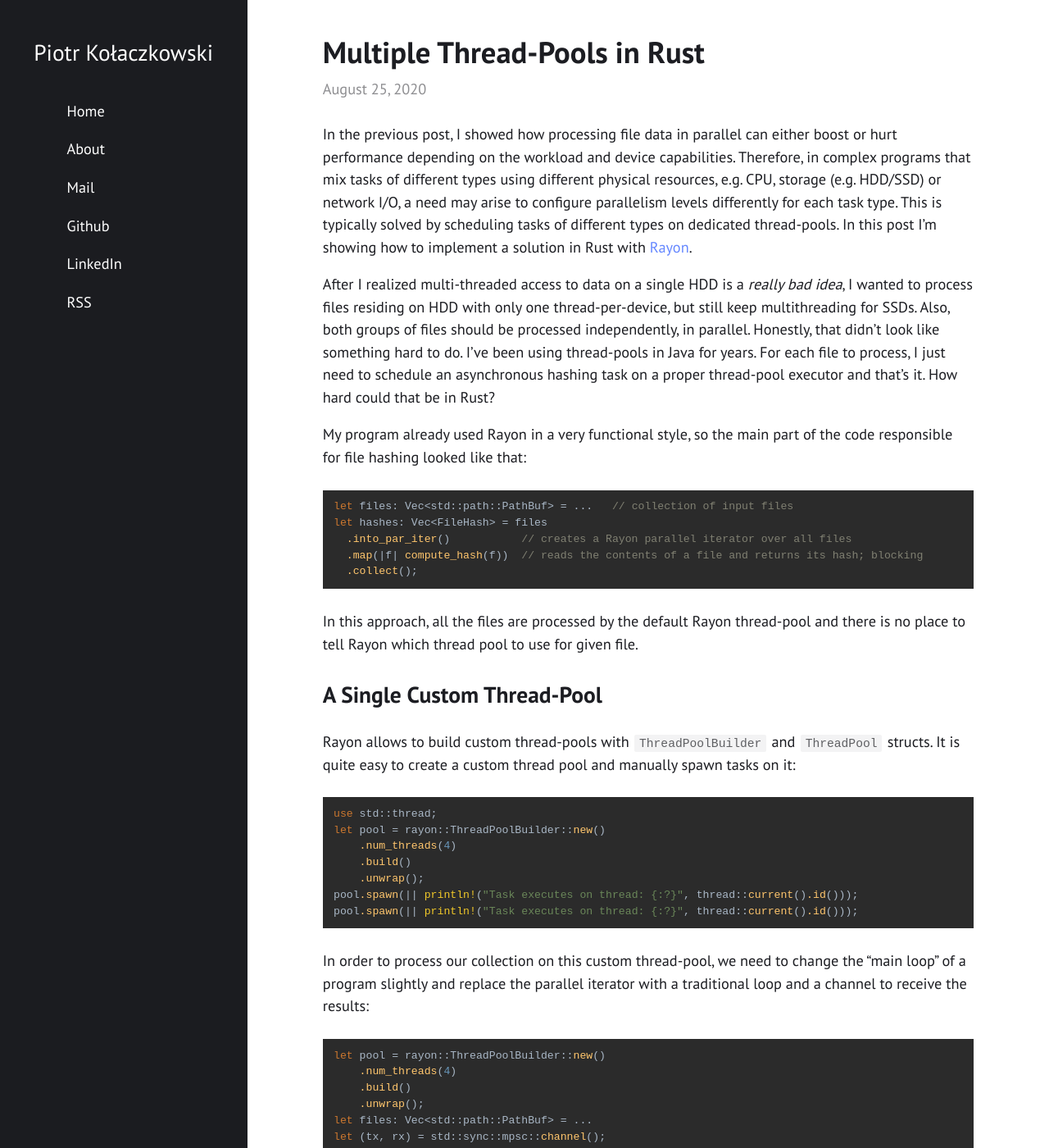
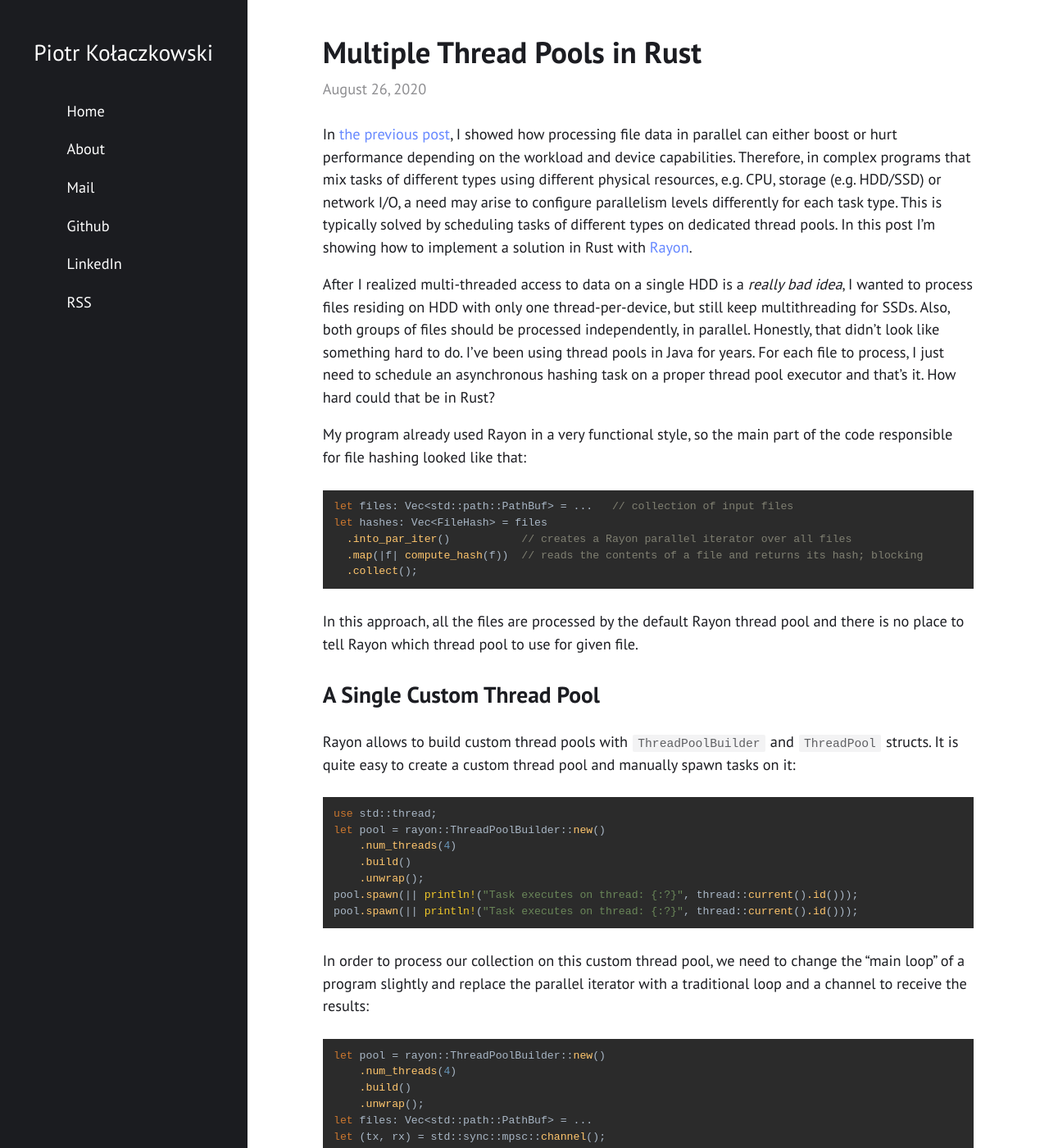
Before and after one commit to pkolaczk/pkolaczk.github.io, a Jekyll site: the page built from _posts/2020-08-26-multiple-threadpools-rust.md, in a window 1280 px wide and 1400 px high. Shown: the whole window at 82% size. Built offline with Jekyll 4.4.1, drawn with Linux system fonts in a browser that asks for light colours; nearby versions of some CDN libraries; library files that are not in the unit come from our copies; comment, search, counter and statistics services are not loaded; some of the changed text lies outside the part shown.

Commit message:
Minor text edits

````diff
--- a/_posts/2020-08-25-multiple-threadpools-rust.md
+++ b/_posts/2020-08-26-multiple-threadpools-rust.md
@@ -30,12 +32,12 @@ let hashes: Vec<FileHash> = files
   .map(|f| compute_hash(f))  // reads the contents of a file and returns its hash; blocking
   .collect();
 ```
-In this approach, all the files are processed by the default Rayon thread-pool and
+In this approach, all the files are processed by the default Rayon thread pool and
 there is no place to tell Rayon which thread pool to use for given file.
 
-# A Single Custom Thread-Pool
+# A Single Custom Thread Pool
 
-Rayon allows to build custom thread-pools with `ThreadPoolBuilder` and `ThreadPool` structs.
+Rayon allows to build custom thread pools with `ThreadPoolBuilder` and `ThreadPool` structs.
 It is quite easy to create a custom thread pool and manually spawn tasks on it:
 
 ```rust
@@ -48,7 +50,7 @@ pool.spawn(|| println!("Task executes on thread: {:?}", thread::current().id()))
 pool.spawn(|| println!("Task executes on thread: {:?}", thread::current().id()));
 ```
 
-In order to process our collection on this custom thread-pool, we need to change the "main loop" of
+In order to process our collection on this custom thread pool, we need to change the "main loop" of
 a program slightly and replace the parallel iterator with a traditional loop and a channel to receive the
 results:
 
@@ -73,14 +75,8 @@ let hashes: Vec<FileHash> = rx.into_iter().collect();  // ... this would block
 Now it is quite straightforward to transform this approach to more than one thread pool:
 
 ```rust
-let hdd_pool = rayon::ThreadPoolBuilder::new()
-    .num_threads(1)
-    .build()
-    .unwrap();
-let ssd_pool = rayon::ThreadPoolBuilder::new()
-    .num_threads(16)
-    .build()
-    .unwrap();
+let hdd_pool = rayon::ThreadPoolBuilder::new().num_threads(1).build().unwrap();
+let ssd_pool = rayon::ThreadPoolBuilder::new().num_threads(16).build().unwrap();
 
 let files: Vec<std::path::PathBuf> = ...
 let (tx, rx) = std::sync::mpsc::channel();
@@ -165,7 +161,7 @@ pool.scope(move |s| {
 
 What about multiple thread pools?
 A single `Scope` in Rayon is always associated with a single `ThreadPool`.
-Therefore, if we need multiple thread-pools, then we need multiple scopes, active at the same time.
+Therefore, if we need multiple thread pools, then we need multiple scopes, active at the same time.
 Fortunately, scopes can be nested:
 
 ```rust
````
Also changed, not shown: other parts of _posts/2020-08-26-multiple-threadpools-rust.md (+31 -25 lines), _sass/dist/layout.css (added, +33 -0 lines), 1 other file.
